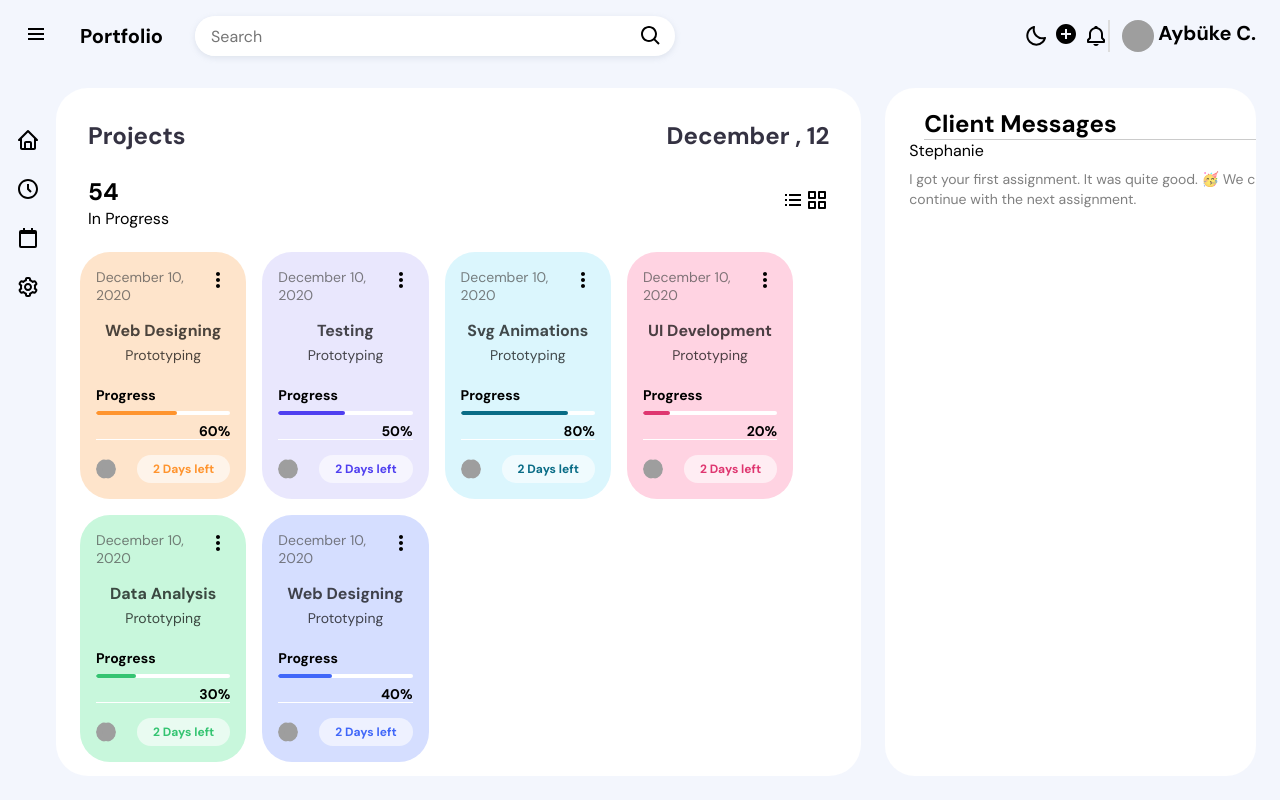
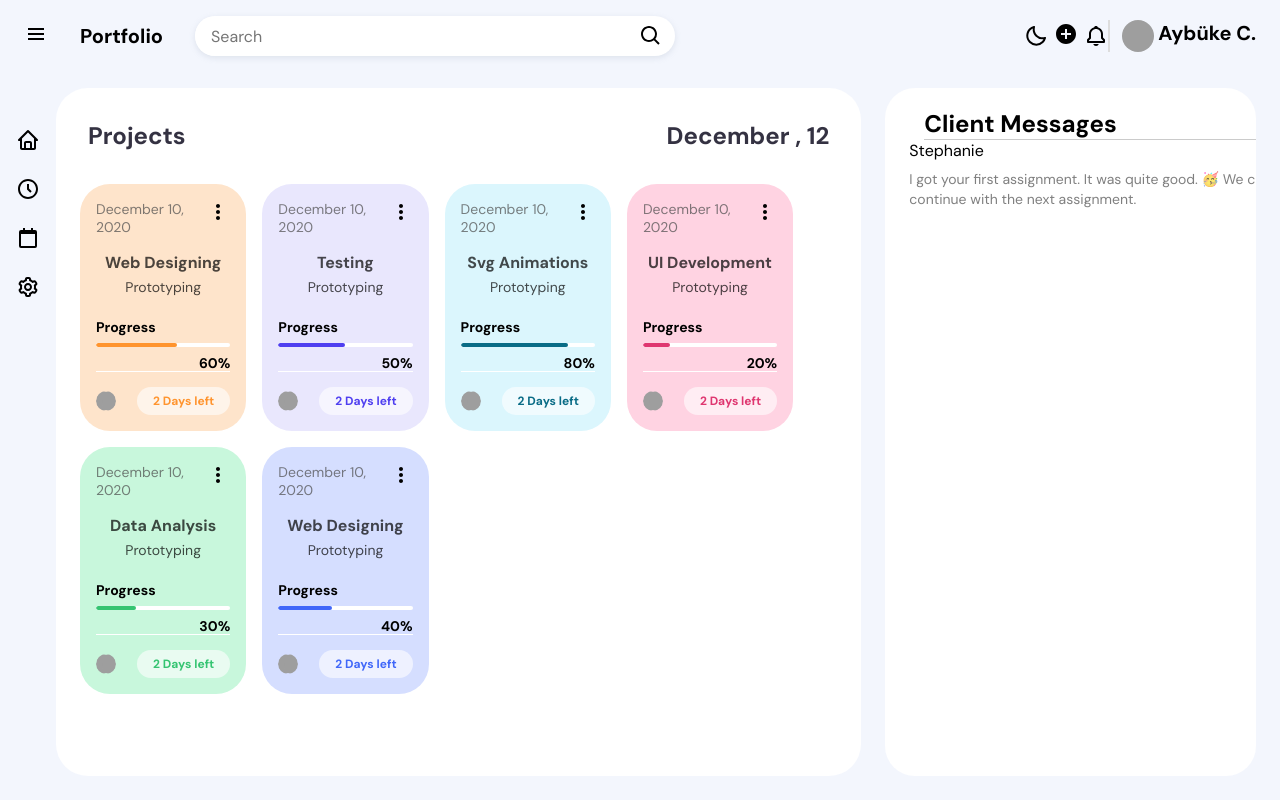
Before and after one commit to rikyjr/multifunctional-project, an Angular app: page / in a window 1280 px wide. Built offline with nearby package versions, Linux system fonts and the light colour scheme; grey boxes are pictures that could not be loaded.

Commit message:
project-multifuncional

```diff
--- a/src/app/app.component.html
+++ b/src/app/app.component.html
@@ -12,7 +12,7 @@
         <p class="date-time">December , 12 </p>
       </div>
 
-      <app-process-line> </app-process-line>
+      <!-- <app-process-line> </app-process-line> -->
 
       <div class="project-boxes jsGridView">
         @for (item of itemCard; track $index) {
```
